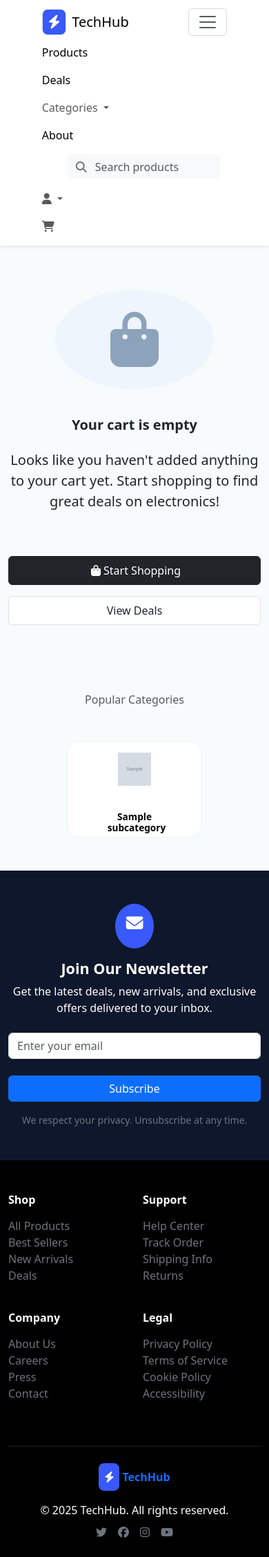
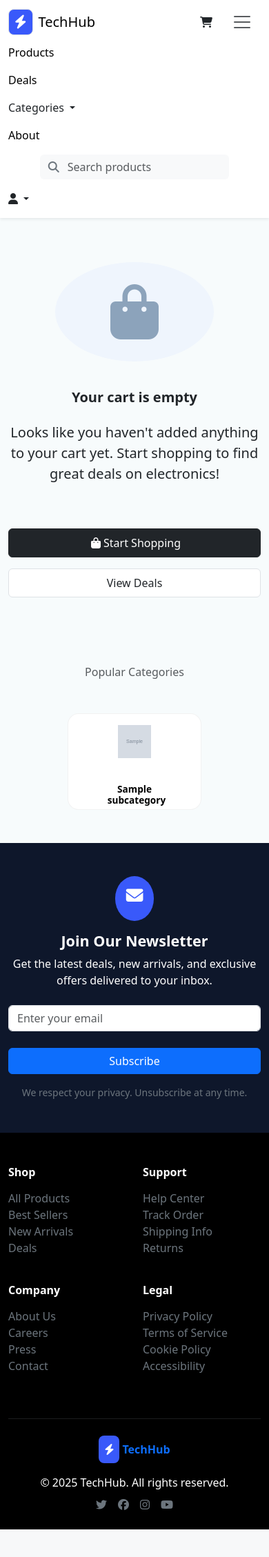
Before and after one commit to Verbal27/electronics_app, a Django app: page /cart/ in a window 390 px wide, after a click that opens the changed part. Shown: the whole page at 69% size. After the commit the page ends 2217 px from the top, so only its background shows below. Run offline with Django 5.2, Linux system fonts and the light colour scheme; tables that the repository leaves empty hold one stand-in row (values such as "Sample post"); grey boxes marked "Sample" are stand-in pictures; some libraries are stand-ins or nearby versions.

Commit message:
fix: fixed cart issues

```diff
--- a/electronics_app/settings.py
+++ b/electronics_app/settings.py
@@ -32,6 +32,7 @@ ALLOWED_HOSTS = ["0.0.0.0", "localhost", "127.0.0.1"]
 
 AUTH_USER_MODEL = "users.CustomUser"
 
+PLACEHOLDER_IMAGE = "static/images/8428362.png"
 
 LOGIN_REDIRECT_URL = "homepage"
 LOGOUT_REDIRECT_URL = 'homepage'
--- a/src/website/forms/checkout.py
+++ b/src/website/forms/checkout.py
@@ -98,6 +98,4 @@ class OrderModelForm(ModelForm):
                     quantity=item['quantity'],
                     price=item['price'],
                 )
-            print("DEBUG cart_items:", self.cart_items)
-
         return order
--- a/src/website/static/css/common.css
+++ b/src/website/static/css/common.css
@@ -407,6 +407,10 @@ body {
     align-content: center;
 }
 
+.nav-link {
+    color: #212529;
+}
+
 .fa-cart-shopping {
     align-items: center;
     display: flex;
@@ -580,6 +585,34 @@ body {
 .popular-subcategories-img {
     width: 3rem !important;
     height: 3rem !important;
+
+}
+
+.cart-overlay {
+    display: flex;
+    justify-content: center;
+    align-items: center;
+    align-content: center;
+}
+
+.hide-border {
+    border: none !important;
+}
+
+.qtty {
+    margin-top: 1rem;
+    width: 2rem;
+    margin-left: 1rem;
+    margin-right: auto;
+}
+
+.update-form {
+    width: 10rem !important;
+}
+
+.promo-in:focus {
+    outline: none !important;
+    box-shadow: none !important;
 
 }
 
@@ -660,6 +693,12 @@ body {
         line-height: 1;
     }
 
+    .cart-overlay {
+        display: flex;
+        flex-direction: row !important;
+        height: auto !important;
+    }
+
     .promo-input {
         width: 100%;
     }
--- a/src/website/static/js/cart.js
+++ b/src/website/static/js/cart.js
@@ -93,7 +93,7 @@ function getCookie(name) {
 const csrftoken = getCookie("csrftoken");
 
 function updateServerAjax(productId, quantity) {
-    fetch(`/cart/${productId}/update`, {
+    fetch(`/cart/${productId}/update/`, {
         method: "POST",
         headers: {
             "Content-Type": "application/x-www-form-urlencoded",
--- a/src/website/templates/cart.html
+++ b/src/website/templates/cart.html
@@ -20,7 +20,8 @@
                             <div class="col-md-8 p-0 d-flex flex-wrap justify-content-center h-100">
 
                                 {% for item in cart_items %}
-                                    <div class="product-cart-card cart-item d-flex row justify-content-between border border-1 rounded-4 p-4 bg-white my-3 w-100">
+                                    <div class="product-cart-card cart-item d-flex row justify-content-between border border-1 rounded-4 p-4 bg-white my-3 w-100"
+                                         data-item-id="{{ item.id }}">
                                         <div class="col-3 col-md-3 d-flex justify-content-center align-items-center">
                                             <div class="d-flex product-image justify-content-center align-items-center h-75">
                                                 <img class="img-fluid border border-0 rounded-4 h-100"
@@ -48,7 +49,8 @@
                                                 </div>
 
                                                 <div class="col-12 col-md-6 d-flex justify-content-end flex-column">
-                                                    <div class="item-subtotal align-items-center fs-5 text-end fw-semibold">
+                                                    <div class="item-subtotal align-items-center fs-5 text-end fw-semibold"
+                                                         data-subtotal="{{ item.subtotal }}">
                                                         $ {{ item.subtotal }}
                                                     </div>
                                                     <div class="item-price align-items-center fs-sm-6 text-end text-muted"
@@ -73,22 +75,22 @@
                                             </div>
                                         </div>
                                         <div class="border border-1 border-bottom my-2"></div>
-                                        <div class="d-flex justify-content-between align-items-center">
+                                        <div class="d-flex justify-content-between align-items-center my-1">
                                             <div class="p2 d-inline-flex text-muted">Subtotal</div>
                                             <div class="p2 d-inline-flex text-muted total-price">{{ total }}</div>
                                         </div>
-                                        <div class="d-flex justify-content-between align-items-center">
+                                        <div class="d-flex justify-content-between align-items-center my-1">
                                             <div class="p2 d-inline-flex text-muted">Shipping</div>
                                             <div class="p2 d-inline-flex text-muted">{{ shipping }}</div>
                                         </div>
-                                        <div class="d-flex justify-content-between align-items-center">
+                                        <div class="d-flex justify-content-between align-items-center my-1">
                                             <div class="p2 d-inline-flex text-muted">Tax (8%)</div>
                                             <div class="p2 d-inline-flex text-muted" data-tax>{{ tax }}</div>
                                         </div>
                                         <div class="border border-1 border-bottom my-2"></div>
                                         <div class="d-flex justify-content-between align-items-center">
                                             <div class="p2 fw-semibold">Total</div>
-                                            <div class="h5 fw-bold grand-total-price">{{ grand_total }}</div>
+                                            <div class="fs-5 fw-normal grand-total-price">{{ grand_total }}</div>
                                         </div>
 
                                         <div class="d-flex w-100 justify-content-center align-items-center">
@@ -106,9 +108,7 @@
                             </div>
                         </div>
 
-
                     </div>
-                </div>
                 </div>
             {% else %}
                 <div class="d-flex justify-content-center w-100 flex-column">
@@ -151,8 +151,12 @@
                                            class="text-decoration-none w-100">
                                             <div class="subcategory-card bg-white rounded-4 px-5 text-center h-100 d-flex flex-column justify-content-start align-items-center">
                                                 <div class="{{ subcategory.bg_color }} p-3 rounded-3 d-inline-flex justify-content-center align-items-center">
-                                                    <img src="{{ subcategory.image.url }}"
-                                                         class="popular-subcategories-img" alt="image">
+                                                    {% if subcategory.image.url %}
+                                                        <img src="{{ subcategory.image.url }}"
+                                                             class="popular-subcategories-img" alt="image">
+                                                    {% else %}
+                                                        <p>{{ subcategory.name }} image</p>
+                                                    {% endif %}
                                                 </div>
                                                 <div class="badge custom-badge d-block mt-3 ">
                                                     {{ subcategory.name }}
@@ -166,6 +170,7 @@
                     </div>
                 </div>
             {% endif %}
+        </div>
     </section>
 
     {% include "inc/newsletter.html" %}
--- a/src/website/templates/inc/navbar.html
+++ b/src/website/templates/inc/navbar.html
@@ -2,7 +2,7 @@
 {% load crispy_forms_tags %}
 
 <nav class="navbar navbar-expand-lg bg-white shadow-sm">
-    <div class="container w-75">
+    <div class="container">
         <a class="navbar-brand d-flex align-items-center" href="{% url 'homepage' %}">
             <div class="border rounded-3 p-2 bg-blue text-white me-2 d-inline-flex">
                 <i class="fa-solid fa-bolt"></i>
@@ -10,11 +10,23 @@
             <span class="fw-normal">TechHub</span>
         </a>
 
-        <button class="navbar-toggler" type="button" data-bs-toggle="collapse"
-                data-bs-target="#mainNavbar" aria-controls="mainNavbar"
-                aria-expanded="false" aria-label="Toggle navigation">
+        <div class="d-flex align-items-center">
+
+            <a href="{% url 'cart' %}"
+               class="nav-link position-relative d-flex d-lg-none me-2">
+                <div class="overlay mx-0 p-0 cart-overlay">
+                    <i class="fa-solid fa-cart-shopping mt-0"></i>
+                    {% if cart_count > 0 %}
+                        <span class="cart-badge">{{ cart_count }}</span>
+                    {% endif %}
+                </div>
+            </a>
+
+            <button class="navbar-toggler hide-border" type="button"
+                    data-bs-toggle="collapse" data-bs-target="#mainNavbar">
                 <span class="navbar-toggler-icon"></span>
             </button>
+        </div>
 
         <div class="collapse navbar-collapse" id="mainNavbar">
 
@@ -37,7 +49,6 @@
                                 <a class="dropdown-item" href="{% url 'category_products' c.id %}">
                                     {{ c.name }}
                                 </a>
-
                                 {% if c.subcategories.all %}
                                     <ul class="list-unstyled ps-3">
                                         {% for sub in c.subcategories.all %}
@@ -62,14 +73,14 @@
 
             <div class="d-flex mx-lg-auto my-2 my-lg-0 w-100 justify-content-center">
                 <div class="input-group justify-content-center">
-                    <span class="input-group-text  border-0 w-75 py-0">
+                    <span class="input-group-text border-0 w-75 py-0">
                         <i class="fa-solid fa-magnifying-glass text-secondary"></i>
-                        {%  crispy search %}
+                        {% crispy search %}
                     </span>
                 </div>
             </div>
 
-            <ul class="navbar-nav ms-lg-3">
+            <ul class="navbar-nav ms-lg-3 custom-dropdown">
                 <li class="nav-item dropdown">
                     <a class="nav-link dropdown-toggle" href="#" id="userDropdown"
                        role="button" data-bs-toggle="dropdown">
@@ -91,18 +102,18 @@
                         {% endif %}
                     </ul>
                 </li>
+            </ul>
 
-                <li class="nav-item">
-                    <a href="{% url 'cart' %}" class="nav-link position-relative">
-                        <div class="overlay mx-0 p-0">
+            <a href="{% url 'cart' %}"
+               class="nav-link position-relative d-none d-lg-flex ms-3">
+                <div class="overlay mx-0 p-0 cart-overlay">
                     <i class="fa-solid fa-cart-shopping mt-0"></i>
                     {% if cart_count > 0 %}
                         <span class="cart-badge">{{ cart_count }}</span>
                     {% endif %}
                 </div>
             </a>
-                </li>
-            </ul>
+
         </div>
     </div>
 </nav>
--- a/src/website/views/cart.py
+++ b/src/website/views/cart.py
@@ -1,9 +1,11 @@
 from decimal import Decimal
 
 from django.contrib import messages
+from django.http import JsonResponse
 from django.shortcuts import redirect, get_object_or_404
 from django.views.generic import TemplateView, View
 
+from electronics_app.settings import PLACEHOLDER_IMAGE
 from src.core.models import Product, Subcategory
 from src.core.utils.subcategory_list import list_popular_subcategories
 from src.website.forms.cart import (
@@ -96,10 +98,10 @@ class CartListView(TemplateView):
                 context["subcategories"] = [
                     {
                         "name": subc.name,
-                        "image": getattr(subc, "image", None),
+                        "image": getattr(subc, "image", None) if subc.image else PLACEHOLDER_IMAGE,
                         "id": subc.id,
                     }
-                    for subc in subcategs
+                    for subc in subcategs if subc.image
                 ]
         return context
 
@@ -149,19 +151,17 @@ class CartRemoveItemView(View):
 class CartUpdateQuantityView(View):
     def post(self, request, product_id):
         cart = Cart(request)
-        product: Product = get_object_or_404(Product, pk=product_id)
+        product = get_object_or_404(Product, pk=product_id)
         quantity = int(request.POST.get("quantity", 1))
+
         if not check_stock(request, product, quantity, mode="update"):
-            return redirect("cart")
+            return JsonResponse({"error": "out_of_stock"}, status=400)
+
         try:
             cart.update(product_id=product.pk, quantity=quantity)
-            messages.success(request, "Item quantity updated successfully!")
-            return redirect("cart")
+            return JsonResponse({"success": True, "quantity": quantity})
         except Exception:
-            messages.error(
-                request, "There was a problem updating this item in your cart."
-            )
-            return redirect("cart")
+            return JsonResponse({"error": "update_failed"}, status=500)
 
 
 class CartDropView(View):
```
Also changed, not shown: other parts of src/website/static/css/common.css (+17 -25 lines), src/website/forms/cart.py (+25 -32 lines), src/website/static/images/8428362.png (added). Lines whose indentation alone changed are shown as unchanged.
